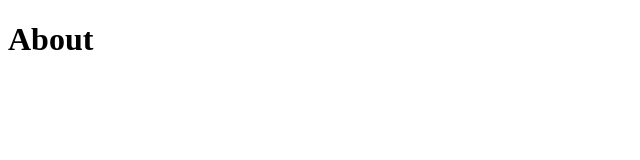
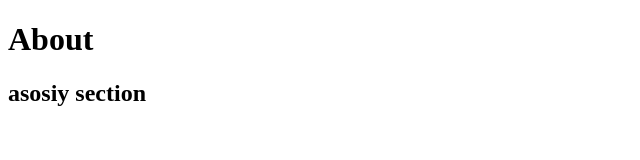
Before and after one commit to CoderO08/repo2, a plain HTML site: page about.html in a window 1280 px wide. Shown: the whole page, without its empty margins (0-640 px from the left). Drawn offline with Linux system fonts and the light colour scheme.

Commit message:
final project

```diff
--- a/about.html
+++ b/about.html
@@ -8,5 +8,7 @@
 </head>
 <body>
     <h1>About</h1>
+
+    <h2> asosiy section </h2>
 </body>
 </html>
```
